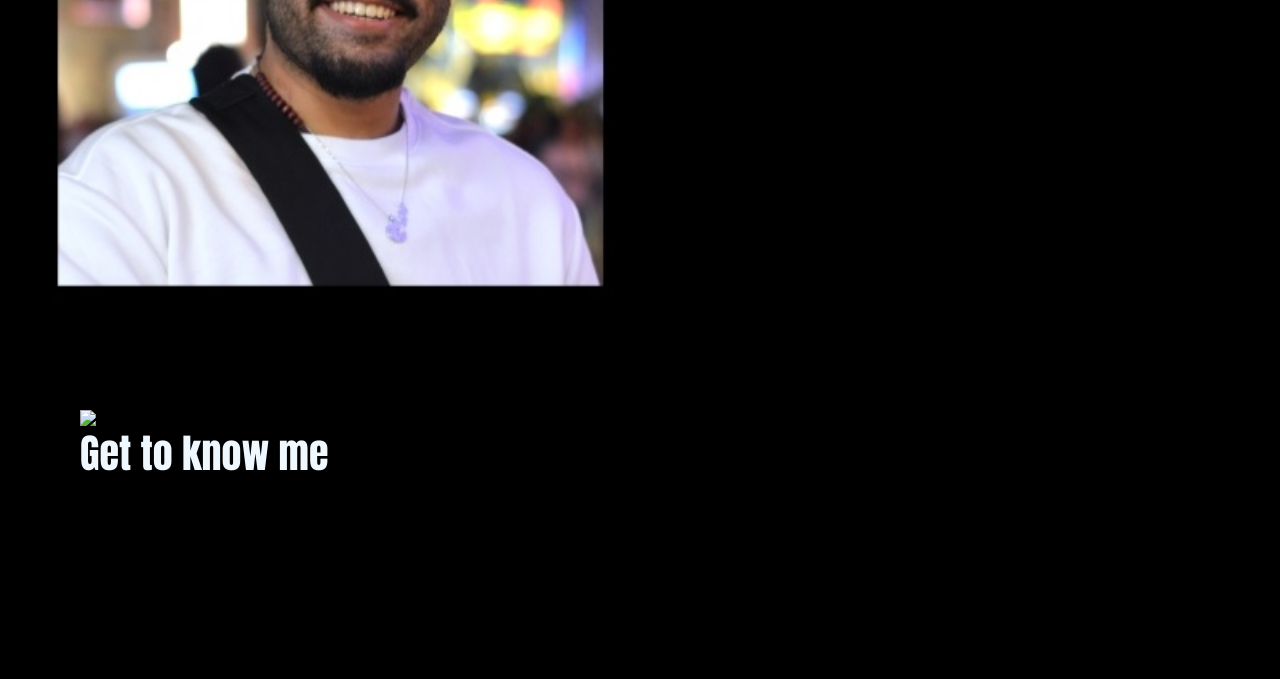
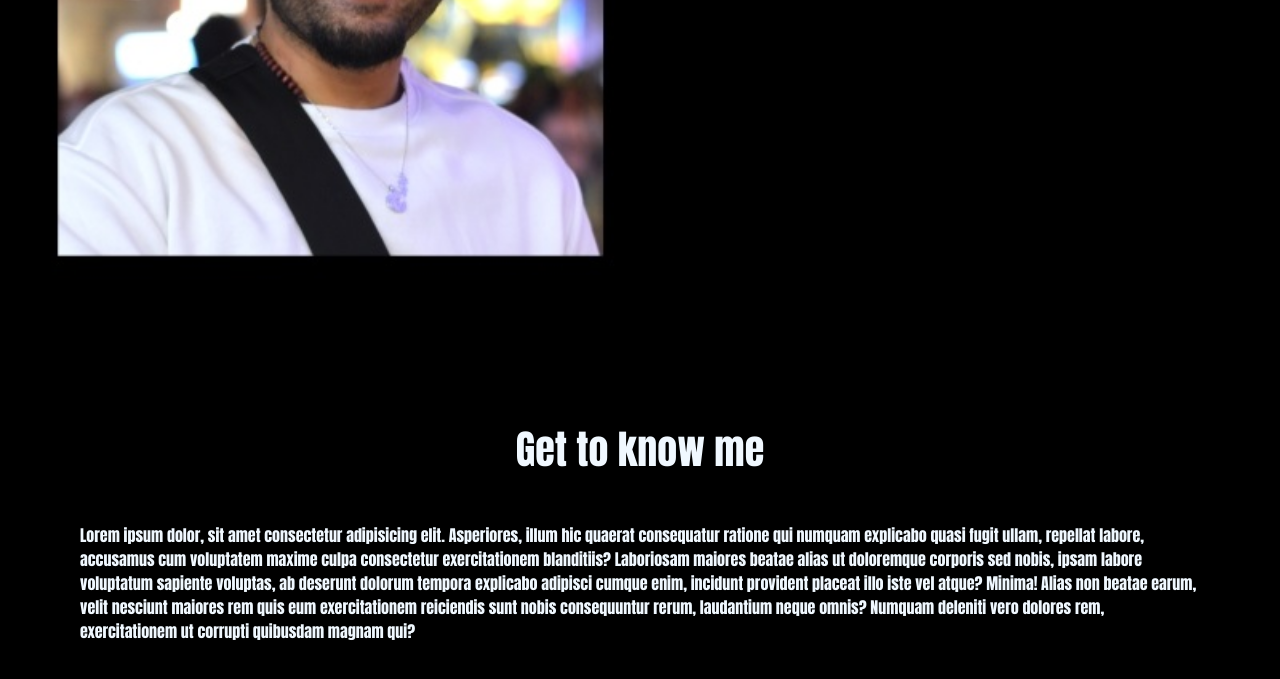
Before and after one commit to KevinDsouza7/Bootstrap-Portfolio, a plain HTML site: page index.html in a window 1280 px wide. Shown: the part 515-1194 px from the top of the page. Before the commit the page ends 1090 px from the top, so only its background shows below. Drawn offline with nearby package versions, Linux system fonts and the light colour scheme; a web font is replaced by a local one.

Commit message:
about me done

```diff
--- a/css/style.css
+++ b/css/style.css
@@ -15,7 +15,7 @@ body{
     background-position:left;
     background-repeat: no-repeat;
     margin-right : 50px ;
-    margin-top: 30px;
+
     }
 
 .container{
@@ -76,7 +76,16 @@ nav ul li a:hover::after{
     color: aliceblue;
 }
 .row{
-    display: flex;
+    display: inline-flex;
     justify-content: space-between;
     flex-wrap: wrap;
 }
+.about-col-1 h1{
+    text-shadow: 50%;
+    text-align: center;
+    margin: 50px;
+}
+.about-col-1 p{
+    text-align: left;
+    margin: 20px 0 40px;
+}
--- a/index.html
+++ b/index.html
@@ -50,18 +50,21 @@
 <!----About ---->
 <div id="about">
   <div class="container">
-    <div class="row">
-        <div class="about-col-1">
-          <img src="images/aboutme.png">
+      <div class="row">
+          <div class="about-col-1">
+            <h1>Get to know me</h1>
+            <p>
+              Lorem ipsum dolor, sit amet consectetur adipisicing elit. Asperiores, illum hic quaerat consequatur ratione qui numquam explicabo quasi fugit ullam, repellat labore, accusamus cum voluptatem maxime culpa consectetur exercitationem blanditiis?
+              Laboriosam maiores beatae alias ut doloremque corporis sed nobis, ipsam labore voluptatum sapiente voluptas, ab deserunt dolorum tempora explicabo adipisci cumque enim, incidunt provident placeat illo iste vel atque? Minima!
+              Alias non beatae earum, velit nesciunt maiores rem quis eum exercitationem reiciendis sunt nobis consequuntur rerum, laudantium neque omnis? Numquam deleniti vero dolores rem, exercitationem ut corrupti quibusdam magnam qui?
 
+            </p>
+         </div>
         </div>
-        <div class="about-col-2">
-          <h1>Get to know me</h1>
-         </div>
-    </div>
   </div>
 </div>
 
 
+
 </body>
 </html>
```
